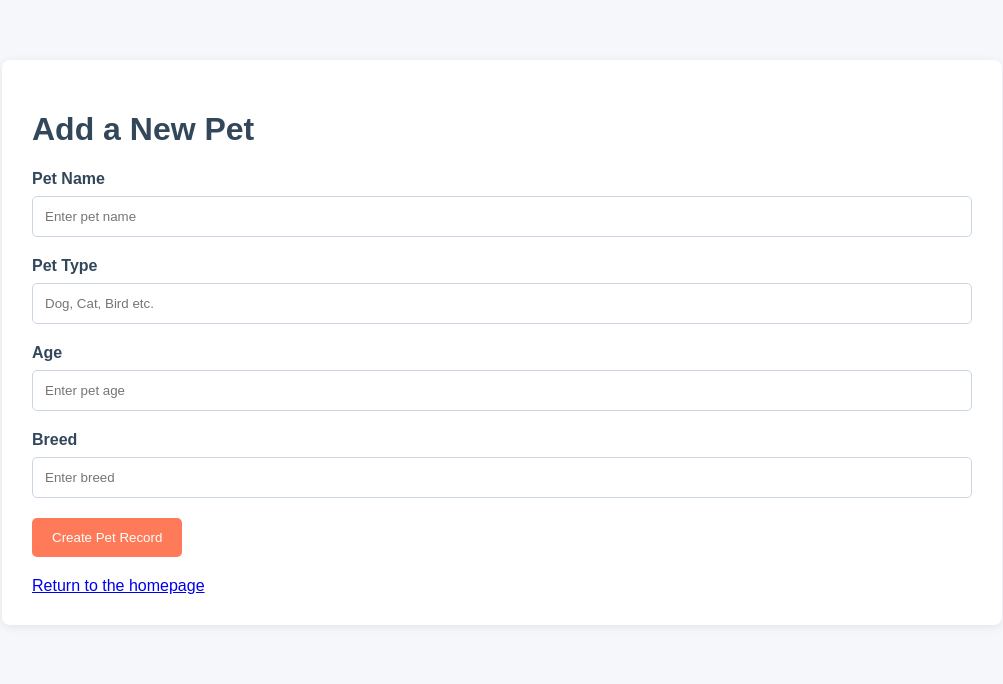
After one commit to HubSpot-Academy/integrating-with-hubspot-i-foundations-practicum, a Node server app: page /update-cobj in a window 1280 px wide. The commit adds this page. Shown: the top 684 px of the page, without its empty margins (138-1141 px from the left). Run offline with Node 20, Linux system fonts and the light colour scheme.

Commit message:
homepage structure commits

```diff
--- a/index.js
+++ b/index.js
@@ -1,71 +1,121 @@
-const express = require('express');
-const axios = require('axios');
+
+require("dotenv").config();
+
+const express = require("express");
+const axios = require("axios");
+
 const app = express();
+const PORT = process.env.PORT || 3000;
 
-app.set('view engine', 'pug');
-app.use(express.static(__dirname + '/public'));
+// Configure Pug
+app.set("view engine", "pug");
+app.set("views", "./views");
+
+// Middleware
 app.use(express.urlencoded({ extended: true }));
 app.use(express.json());
+app.use(express.static("public"));
 
-// * Please DO NOT INCLUDE the private app access token in your repo. Don't do this practicum in your normal account.
-const PRIVATE_APP_ACCESS = '';
-
-// TODO: ROUTE 1 - Create a new app.get route for the homepage to call your custom object data. Pass this data along to the front-end and create a new pug template in the views folder.
-
-// * Code for Route 1 goes here
-
-// TODO: ROUTE 2 - Create a new app.get route for the form to create or update new custom object data. Send this data along in the next route.
-
-// * Code for Route 2 goes here
-
-// TODO: ROUTE 3 - Create a new app.post route for the custom objects form to create or update your custom object data. Once executed, redirect the user to the homepage.
-
-// * Code for Route 3 goes here
-
-/**
-* * This is sample code to give you a reference for how you should structure your calls.
-
-* * App.get sample
-app.get('/contacts', async (req, res) => {
-    const contacts = 'https://api.hubspot.com/crm/v3/objects/contacts';
-    const headers = {
-        Authorization: `Bearer ${PRIVATE_APP_ACCESS}`,
-        'Content-Type': 'application/json'
-    }
-    try {
-        const resp = await axios.get(contacts, { headers });
-        const data = resp.data.results;
-        res.render('contacts', { title: 'Contacts | HubSpot APIs', data });
-    } catch (error) {
-        console.error(error);
-    }
+// HubSpot configuration
+const hubspot = axios.create({
+  baseURL: "https://api.hubapi.com",
+  headers: {
+    Authorization: `Bearer ${process.env.HUBSPOT_ACCESS_TOKEN}`,
+    "Content-Type": "application/json"
+  }
 });
 
-* * App.post sample
-app.post('/update', async (req, res) => {
-    const update = {
-        properties: {
-            "favorite_book": req.body.newVal
+// Custom object configuration
+const OBJECT_TYPE_ID = process.env.HUBSPOT_OBJECT_TYPE_ID;
+
+const PET_PROPERTIES = [
+  "name",
+  "pet_type",
+  "age",
+  "breed"
+];
+
+// Route 1: Homepage
+app.get("/", async (req, res) => {
+  try {
+    const response = await hubspot.get(
+      `/crm/v3/objects/${OBJECT_TYPE_ID}`,
+      {
+        params: {
+          properties: PET_PROPERTIES.join(","),
+          limit: 100
         }
+      }
+    );
+
+    const pets = response.data.results;
+
+    res.render("homepage", {
+      title: "Pet Registry | Integrating With HubSpot I Practicum",
+      pets: pets
+    });
+
+  } catch (error) {
+    console.error(
+      "Error fetching Pet Registry records:",
+      error.response?.data || error.message
+    );
+
+    res.status(500).send("Unable to retrieve Pet Registry records.");
+  }
+});
+
+// Route 2: Display custom object form
+app.get("/update-cobj", (req, res) => {
+  res.render("updates", {
+    title: "Update Custom Object Form | Integrating With HubSpot I Practicum"
+  });
+});
+
+// Route 3: Create custom object record
+app.post("/update-cobj", async (req, res) => {
+  try {
+    const { name, pet_type, age, breed } = req.body;
+
+    // Validate form fields
+    if (!name || !pet_type || !age || !breed) {
+      return res.status(400).send("All fields are required.");
     }
 
-    const email = req.query.email;
-    const updateContact = `https://api.hubapi.com/crm/v3/objects/contacts/${email}?idProperty=email`;
-    const headers = {
-        Authorization: `Bearer ${PRIVATE_APP_ACCESS}`,
-        'Content-Type': 'application/json'
+    if (!Number.isFinite(Number(age)) || Number(age) < 0) {
+      return res.status(400).send("Please enter a valid pet age.");
+    }
+
+    const petData = {
+      properties: {
+        name: name.trim(),
+        pet_type: pet_type.trim(),
+        age: String(age),
+        breed: breed.trim()
+      }
     };
 
-    try {
-        await axios.patch(updateContact, update, { headers } );
-        res.redirect('back');
-    } catch(err) {
-        console.error(err);
-    }
+    const response = await hubspot.post(
+      `/crm/v3/objects/${OBJECT_TYPE_ID}`,
+      petData
+    );
 
+    console.log("Pet created successfully:", response.data.id);
+
+    // Redirect to homepage
+    res.redirect("/");
+
+  } catch (error) {
+    console.error(
+      "Error creating Pet Registry record:",
+      error.response?.data || error.message
+    );
+
+    res.status(500).send("Unable to create Pet Registry record.");
+  }
 });
-*/
 
-
-// * Localhost
-app.listen(3000, () => console.log('Listening on http://localhost:3000'));
+// Start server
+app.listen(PORT, () => {
+  console.log(`Server running at http://localhost:${PORT}`);
+});
--- a/public/css/style.css
+++ b/public/css/style.css
@@ -1,58 +1,79 @@
-@import url('https://fonts.googleapis.com/css2?family=Roboto&display=swap');
 
-body, * {
-    font-family: 'Roboto', sans-serif;
-    margin: 0;
-    padding: 0;
+* {
+  box-sizing: border-box;
+}
+
+body {
+  font-family: Arial, sans-serif;
+  background: #f5f7fa;
+  margin: 0;
+  padding: 30px;
+  color: #33475b;
+}
+
+.container {
+  max-width: 1000px;
+  margin: 30px auto;
+  background: white;
+  padding: 30px;
+  border-radius: 8px;
+  box-shadow: 0 2px 10px rgba(0, 0, 0, 0.08);
 }
 
 h1 {
-    margin: 1rem;
+  color: #33475b;
 }
 
-.cards {
-    display: flex;
-    align-items: center;
-    justify-content: space-evenly;
-    flex-wrap: wrap;
+.add-link {
+  display: inline-block;
+  margin: 15px 0 25px;
+  color: #ff7a59;
+  text-decoration: none;
+  font-weight: bold;
 }
 
-.card {
-    flex-basis: 31%;
-    margin: 1rem 0.4rem;
-    padding: 1rem 0.4rem 2.5rem 0.4rem;
-    border: solid 1px lightgrey;
-    border-radius: 15px;
-    box-shadow: 3px 2px 6px lightgrey;
+table {
+  width: 100%;
+  border-collapse: collapse;
 }
 
-.card__email {
-    font-size: 1rem;
+th, td {
+  padding: 14px;
+  border: 1px solid #ddd;
+  text-align: left;
 }
 
-.form-wrapper {
-    font-size: 18px;
-    max-width: 768px;
-    margin: 2rem auto;
-    padding: 2rem;
-    border: solid 1px lightgrey;
-    border-radius: 15px;
-    box-shadow: 3px 2px 6px lightgrey;
+th {
+  background: #f2f5f8;
 }
 
-label, input {
-    margin-top: 5px;
-    display: block;
-    font-size: inherit;
+.form-group {
+  margin-bottom: 20px;
 }
 
-input[type="text"] {
-    padding: .25rem;
+label {
+  display: block;
+  margin-bottom: 8px;
+  font-weight: bold;
 }
 
-input[type="submit"] {
-    background-color: lightgrey;
-    border: none;
-    padding: .375rem 1rem;
-    margin-top: 10px;
+input {
+  width: 100%;
+  padding: 12px;
+  border: 1px solid #cbd6e2;
+  border-radius: 5px;
 }
+
+button {
+  background: #ff7a59;
+  color: white;
+  border: none;
+  padding: 12px 20px;
+  border-radius: 5px;
+  cursor: pointer;
+  margin-bottom: 20px;
+}
+
+button:hover {
+  background: #e56b4c;
+}
--- /dev/null
+++ b/views/updates.pug
@@ -0,0 +1,58 @@
+
+doctype html
+html
+  head
+    title= title
+    meta(charset="UTF-8")
+    meta(name="viewport", content="width=device-width, initial-scale=1")
+    link(rel="stylesheet", href="/css/style.css")
+
+  body
+    .container
+      h1 Add a New Pet
+
+      form(action="/update-cobj", method="POST")
+        .form-group
+          label(for="name") Pet Name
+          input(
+            type="text"
+            id="name"
+            name="name"
+            placeholder="Enter pet name"
+            required
+          )
+
+        .form-group
+          label(for="pet_type") Pet Type
+          input(
+            type="text"
+            id="pet_type"
+            name="pet_type"
+            placeholder="Dog, Cat, Bird etc."
+            required
+          )
+
+        .form-group
+          label(for="age") Age
+          input(
+            type="number"
+            id="age"
+            name="age"
+            min="0"
+            placeholder="Enter pet age"
+            required
+          )
+
+        .form-group
+          label(for="breed") Breed
+          input(
+            type="text"
+            id="breed"
+            name="breed"
+            placeholder="Enter breed"
+            required
+          )
+
+        button(type="submit") Create Pet Record
+
+      a(href="/") Return to the homepage
```
Also changed, not shown: package.json (+4 -3 lines), views/homepage.pug (added, +33 -0 lines).
